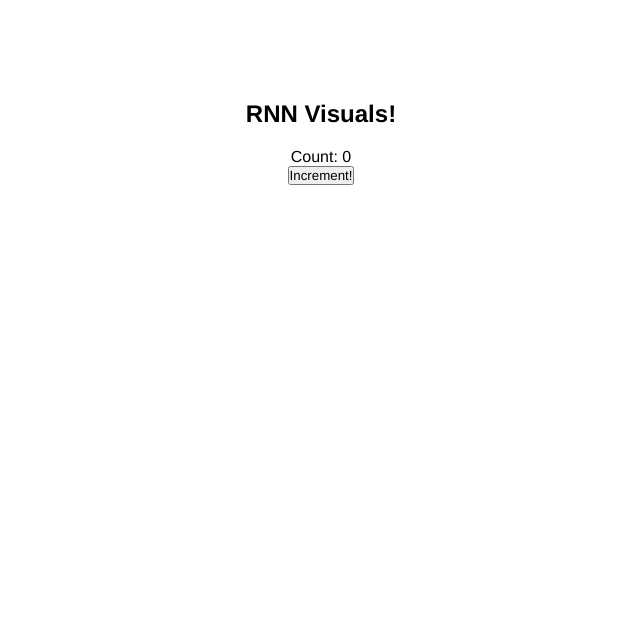
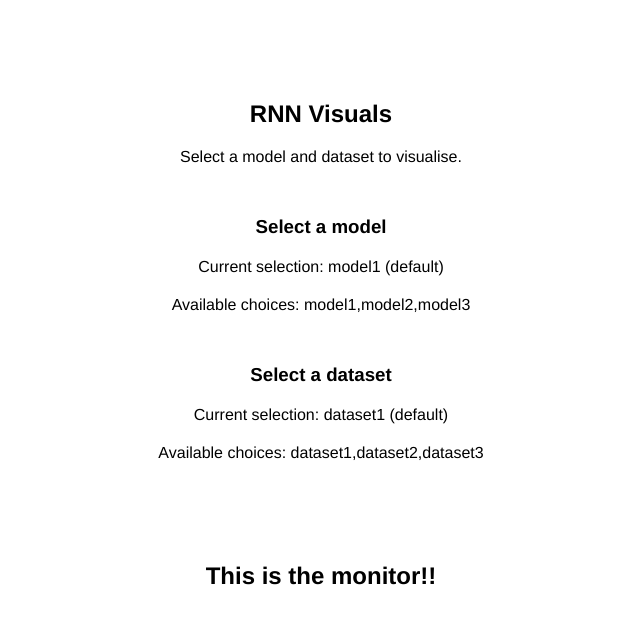
Before and after one commit to thedatadev/rnn-visual, a React app: page / in a window 1280 px wide. Shown: the top 624 px of the page, without its empty margins (319-959 px from the left). Built offline with nearby package versions, Linux system fonts and the light colour scheme.

Commit message:
selectors for model and dataset

```diff
--- a/src/App.js
+++ b/src/App.js
@@ -1,40 +1,22 @@
 import React from "react";
-import { connect } from "react-redux";
-import { incrementCounter } from "./redux/actions";
-import { getCount, getMessage } from "./redux/selectors";
 import { hot } from 'react-hot-loader/root';
-
+import Landing from "./components/Landing";
+import Monitor from "./components/Monitor";
 import "../public/css/styles.css";
 
 class App extends React.Component {
   constructor() {
     super();
-    this.incrementCounter = () => this.props.incrementCounter();
   }
 
   render() {
     return (
       <div className="app">
-        <h1>{this.props.message}</h1>
-        <p id="count">Count: {this.props.count}</p>
-        <button id="button"
-                type="button"
-                onClick={() => {
-                  this.incrementCounter();
-                }}
-                >Increment!</button>
+        <Landing />
+        <Monitor />
       </div>
     );
   }
 }
 
-
-const mapStateToProps = state => {
-  const count = getCount(state);
-  const message = getMessage(state);
-  return { count, message };
-};
-
-const mapDispatchToProps = { incrementCounter };
-
-export default connect(mapStateToProps, mapDispatchToProps)(hot(App));
+export default hot(App);
--- /dev/null
+++ b/src/components/Landing/Instruction.js
@@ -0,0 +1,14 @@
+import React from 'react';
+
+class Instruction extends React.Component {
+  render() {
+    return (
+      <div id="instruction">
+        <h1>RNN Visuals</h1>
+        <p>Select a model and dataset to visualise.</p>
+      </div>
+    );
+  }
+}
+
+export default Instruction;
--- /dev/null
+++ b/src/components/Landing/Selector.js
@@ -0,0 +1,27 @@
+import React from 'react';
+import { connect } from 'react-redux';
+import { getChoices, getChosen } from '../../redux/selectors';
+
+class Selector extends React.Component {
+  constructor() {
+    super();
+  }
+
+  render() {
+    return(
+      <div className="selector" style={{marginTop: "50px"}}>
+        <h3>{this.props.title}</h3>
+        <p>Current selection: {this.props.chosen}</p>
+        <p>Available choices: {this.props.choices.toString()}</p>
+      </div>
+    );
+  }
+}
+
+const mapStateToProps = (state, ownProps) => {
+  const choices = getChoices(state, ownProps.choiceType);
+  const chosen = getChosen(state, ownProps.choiceType);
+  return { choices, chosen }
+};
+
+export default connect(mapStateToProps)(Selector);
--- /dev/null
+++ b/src/components/Landing/index.js
@@ -0,0 +1,17 @@
+import Instruction from './Instruction';
+import Selector from './Selector';
+import React from 'react';
+
+class Landing extends React.Component {
+  render() {
+    return (
+      <div id="landing">
+        <Instruction />
+        <Selector title="Select a model" choiceType="model" />
+        <Selector title="Select a dataset" choiceType="dataset" />
+      </div>
+    );
+  }
+}
+
+export default Landing;
--- /dev/null
+++ b/src/components/Monitor/index.js
@@ -0,0 +1,13 @@
+import React from 'react';
+
+class Monitor extends React.Component {
+  render() {
+    return (
+      <div id="monitor">
+        <h1>This is the monitor!!</h1>
+      </div>
+    );
+  }
+}
+
+export default Monitor;
--- a/src/redux/actions.js
+++ b/src/redux/actions.js
@@ -1,3 +1,5 @@
-export const incrementCounter = () => ({
-  type: "increment"
+export const choose = (choiceType, choice) => ({
+  type: "makeChoice",
+  choiceType: choiceType,
+  choice: choice
 });
--- a/src/redux/reducers/index.js
+++ b/src/redux/reducers/index.js
@@ -1,14 +1,23 @@
 const initialState = {
-  count: 0,
-  message: "RNN Visuals!"
+  choices: {
+    model: ["model1", "model2", "model3"],
+    dataset: ["dataset1", "dataset2", "dataset3"]
+  },
+  chosen: {
+    model: "model1 (default)",
+    dataset: "dataset1 (default)"
+  }
 };
 
 const myReducer = (state = initialState, action) => {
 
   switch (action.type) {
-    case "increment": {
-      return Object.assign({}, state, {count: state.count + 1})
+
+    case "makeChoice": {
+      return Object.assign({}, state, {})
+      // return Object.assign({}, state, {state.chosen[action.choiceType]: action.choice})
     }
+
     default: {
       return state;
     }
--- a/src/redux/selectors.js
+++ b/src/redux/selectors.js
@@ -1,3 +1,3 @@
-export const getCount = store => store.count;
+export const getChoices = (store, choiceType) => store.choices[choiceType];
 
-export const getMessage = store => store.message;
+export const getChosen = (store, choiceType) => store.chosen[choiceType];
```
Also changed, not shown: 1 other file (tests, documents, lock files or other folders).
